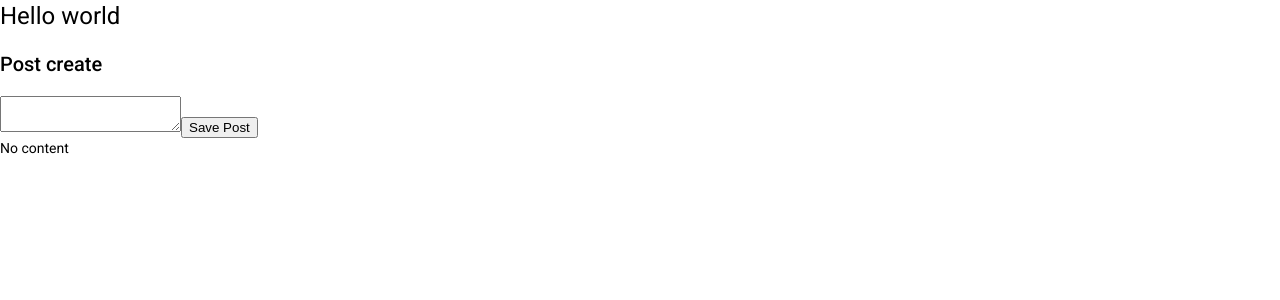
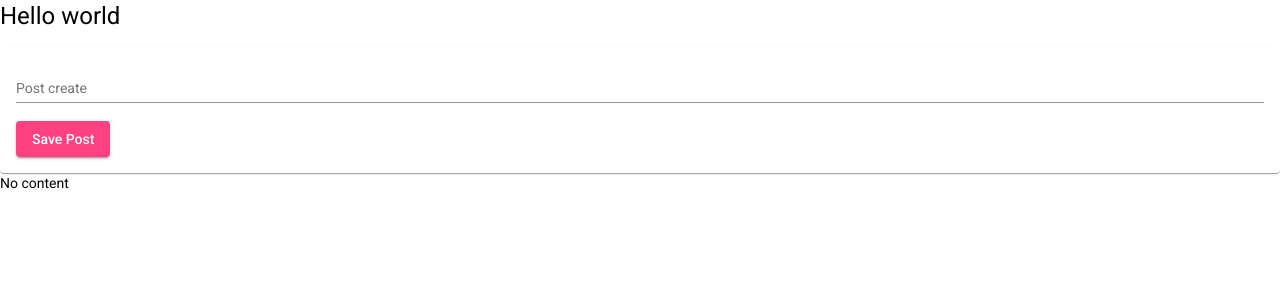
Before and after one commit to RahulRexx/Mean-with-Fun, an Angular app: page / in a window 1280 px wide. Shown: the top 300 px of the page. Built offline with nearby package versions, Linux system fonts and the light colour scheme.

Commit message:
mat form added

```diff
--- /dev/null
+++ b/src/app/posts/post-create/post-create.component.css
@@ -0,0 +1,21 @@
+mat-form-field,
+textarea {
+  width: 100%;
+}
+
+mat-spinner {
+  margin: auto;
+}
+
+input[type="file"] {
+  visibility: hidden;
+}
+
+.image-preview {
+  height: 5rem;
+  margin: 1rem 0;
+}
+
+.image-preview img {
+  height: 100%;
+}
--- a/src/app/posts/post-create/post-create.component.html
+++ b/src/app/posts/post-create/post-create.component.html
@@ -1,5 +1,9 @@
-<h2>Post create</h2>
-<!--two way binding ngModel is a directive -->
-<textarea [(ngModel)]="enteredValue"></textarea>
-<button (click)="onAddPost()">Save Post</button>
+<!-- <h2>Post create</h2> -->
+<mat-card>
+  <mat-form-field>
+    <mat-label> Post create </mat-label>
+    <input matInput placeholder="Hello" [(ngModel)]="enteredValue" >
+  </mat-form-field>
+  <button mat-raised-button color='accent' (click)="onAddPost()">Save Post</button>
+</mat-card>
 <p>{{ newPost }}</p>
--- a/src/app/posts/post-create/post-create.component.ts
+++ b/src/app/posts/post-create/post-create.component.ts
@@ -2,7 +2,8 @@ import { Component } from '@angular/core';
 
 @Component({   //any thing starting with a @ is called as decorator
   selector: 'app-post-create',
-  templateUrl: './post-create.component.html'
+  templateUrl: './post-create.component.html',
+  styleUrls: ['./post-create.component.css']
 })
 export class PostCreateComponent {
   newPost = "No  content";  //property name
```
Also changed, not shown: src/app/app.module.ts (+7 -1 lines).
